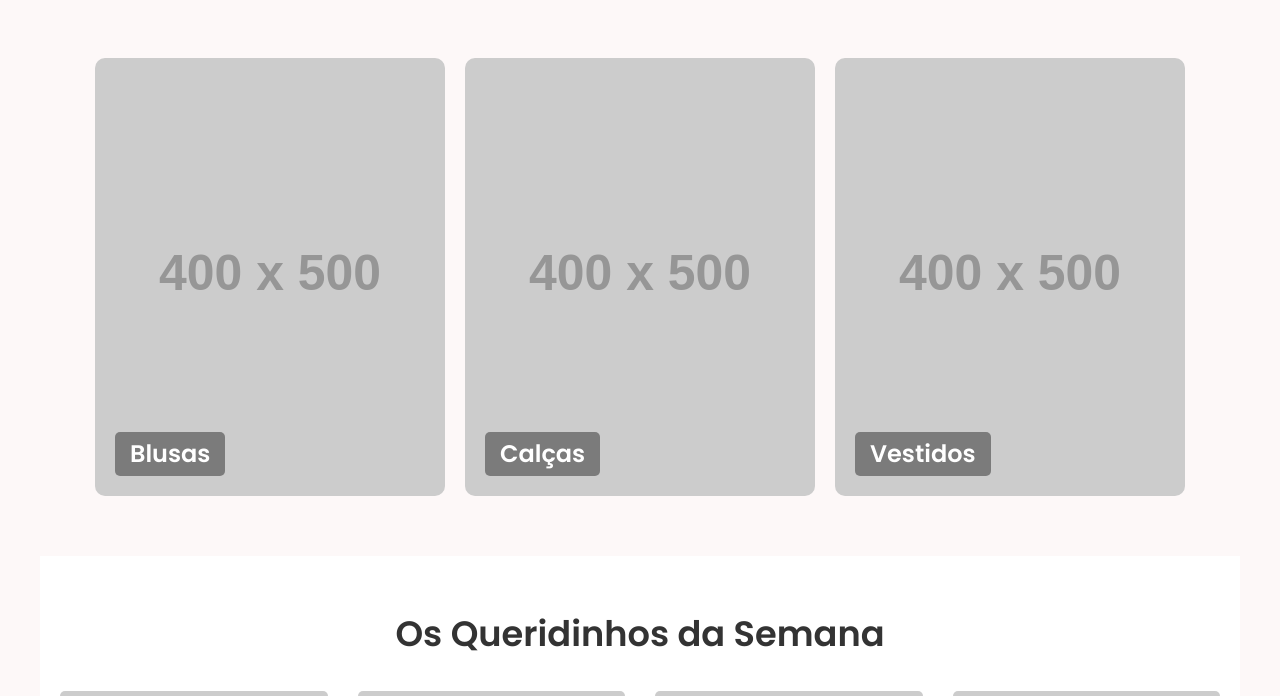
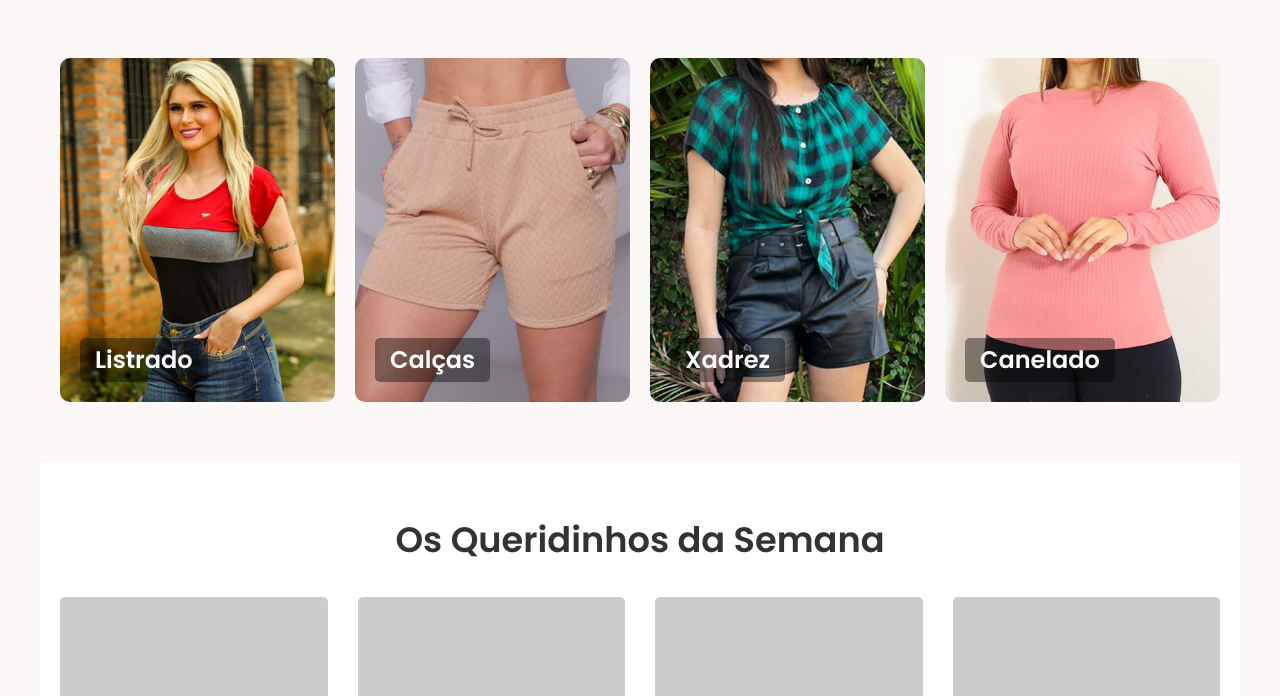
Before and after one commit to chichou98/Carol-Modas, a plain HTML site: page index.html in a window 1280 px wide. Shown: the part 652-1348 px from the top of the page. Drawn offline with Linux system fonts and the light colour scheme; placeholder pictures from the web are drawn by us.

Commit message:
16/09/2025

```diff
--- a/index.html
+++ b/index.html
@@ -88,16 +88,20 @@
 
         <section class="featured-categories container">
             <a href="#" class="category-card">
-                <img src="https://placehold.co/400x500/DDC2C4/333333?text=Blusas" alt="Categoria Blusas">
-                <div class="category-title">Blusas</div>
+                <img src="./assets/images/products/listrado-cor-vermelha.png" alt="Categoria Blusas">
+                <div class="category-title">Listrado</div>
             </a>
             <a href="#" class="category-card">
-                <img src="https://placehold.co/400x500/C58E95/FFFFFF?text=Cal%C3%A7as" alt="Categoria Calças">
+                <img src="./assets/images/products/calca-vege.png" alt="Categoria Calças">
                 <div class="category-title">Calças</div>
             </a>
             <a href="#" class="category-card">
-                <img src="https://placehold.co/400x500/B5838D/FFFFFF?text=Vestidos" alt="Categoria Vestidos">
-                <div class="category-title">Vestidos</div>
+                <img src="./assets/images/products/xadrez-verde.png" alt="Categoria Vestidos">
+                <div class="category-title">Xadrez</div>
+            </a>
+            <a href="#" class="category-card">
+                <img src="./assets/images/products/canelado.png" alt="Categoria Vestidos">
+                <div class="category-title">Canelado</div>
             </a>
         </section>
 
```
Also changed, not shown: assets/images/products/calca-vege.png (added), assets/images/products/canelado.png (added), assets/images/products/listrado-cor-vermelha.png (added), assets/images/products/xadrez-verde.png (added).
